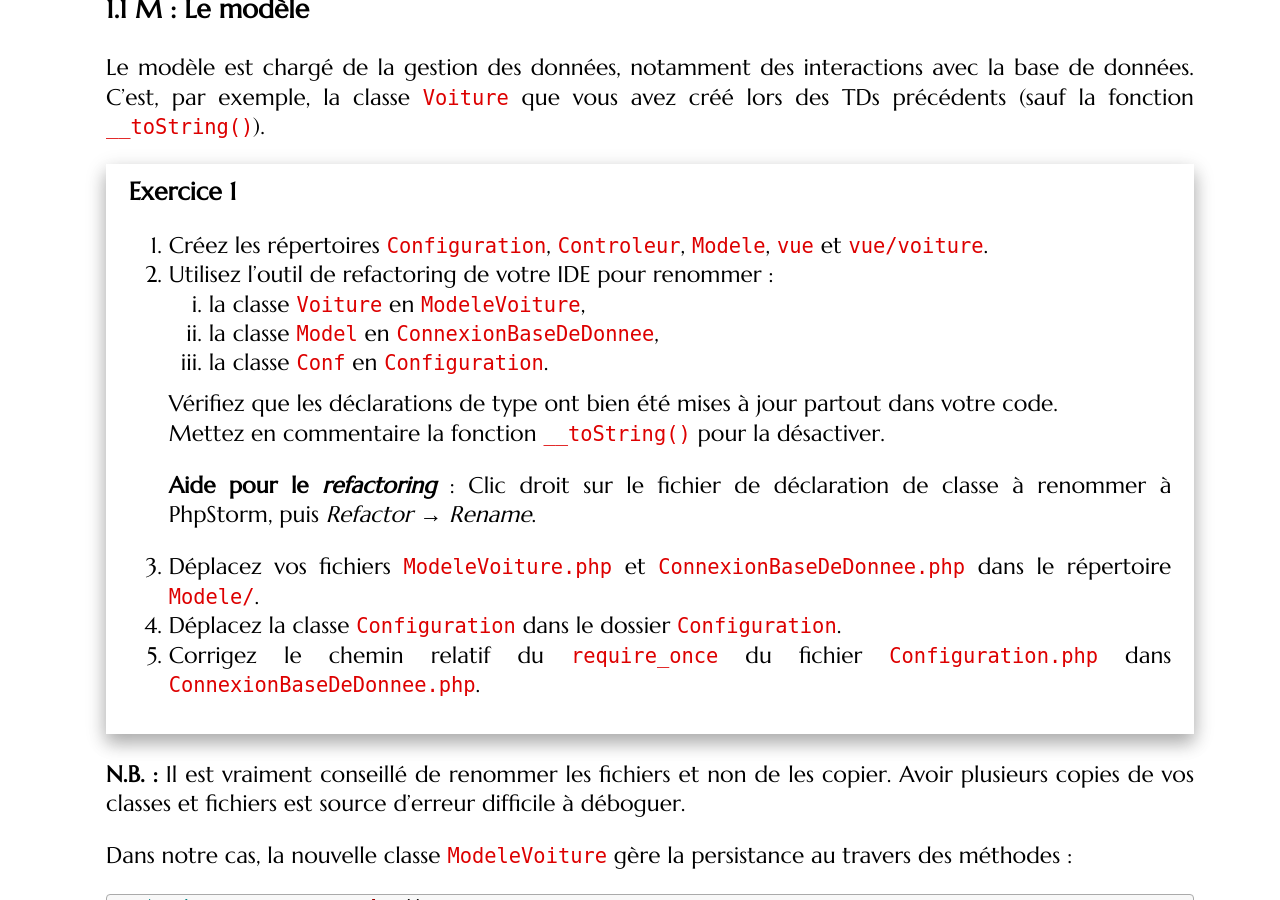
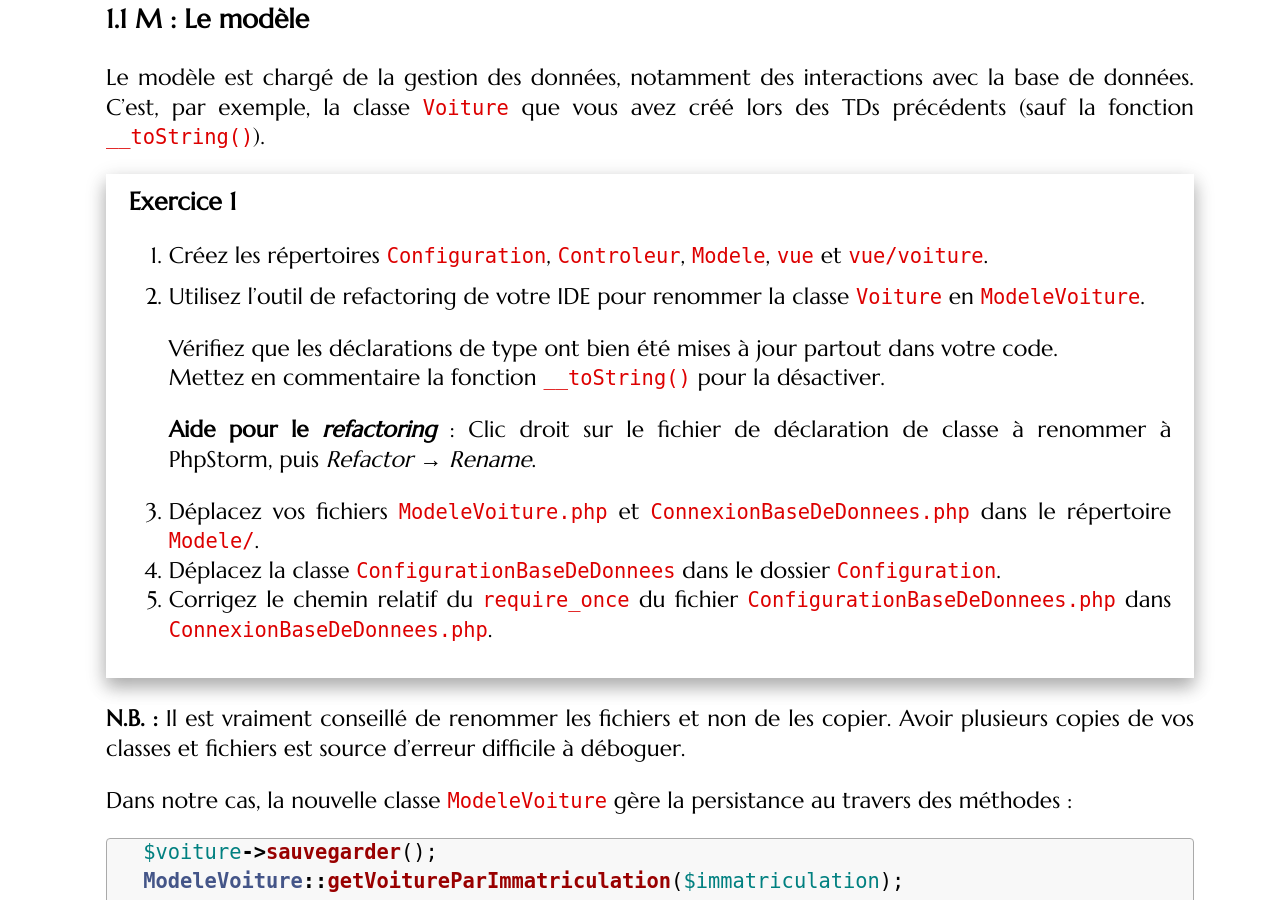
Before and after one commit to romainlebreton/R3.01-DeveloppementWeb, a Jekyll site: the page built from tutorials/tutorial4.md, in a window 1280 px wide and 900 px high, scrolled down 2623 px. Built offline with Jekyll 4.4.1, drawn with Linux system fonts in a browser that asks for light colours; some web fonts are replaced.

Commit message:
TD4: Model -> ConnexionBaseDeDonnees Conf -> ConfigurationBaseDeDonnees getVoitureParImmat -> getVoitureParImmatriculation

```diff
--- a/tutorials/tutorial4.md
+++ b/tutorials/tutorial4.md
@@ -77,7 +77,7 @@ ayant des fonctions bien précises. Dans notre exemple, l'ancien fichier
 Voici un aperçu de tous les fichiers que nous allons créer dans ce TD.
 
 <img alt="Structure de nos fichiers"
-src="../assets/TD4/StructureRepertoire.png" style="margin-left:auto;margin-right:auto;display:block;width:14em;">
+src="../assets/TD4/StructureRepertoire.png" style="margin-left:auto;margin-right:auto;display:block;width:17em;">
 
 **Conventions de nommage :**
 1. Les noms des fichiers PHP de déclaration de classe commencent par une majuscule, les autres non.
@@ -93,18 +93,16 @@ lors des TDs précédents (sauf la fonction `__toString()`).
 <div class="exercise">
 
 1. Créez les répertoires `Configuration`, `Controleur`, `Modele`, `vue` et `vue/voiture`.
-2. Utilisez l'outil de refactoring de votre IDE pour renommer :
-   1. la classe `Voiture` en `ModeleVoiture`,
-   2. la classe `Model` en `ConnexionBaseDeDonnee`,
-   3. la classe `Conf` en `Configuration`.
+2. Utilisez l'outil de refactoring de votre IDE pour renommer la classe
+   `Voiture` en `ModeleVoiture`.
 
    Vérifiez que les déclarations de type ont bien été mises à jour partout dans votre code.
    Mettez en commentaire la fonction `__toString()` pour la désactiver.
 
    **Aide pour le *refactoring*** : Clic droit sur le fichier de déclaration de classe à renommer à PhpStorm, puis *Refactor* → *Rename*.
-3. Déplacez vos fichiers `ModeleVoiture.php` et `ConnexionBaseDeDonnee.php` dans le répertoire `Modele/`.
-4. Déplacez la classe `Configuration` dans le dossier `Configuration`.
-5. Corrigez le chemin relatif du `require_once` du fichier `Configuration.php` dans `ConnexionBaseDeDonnee.php`.
+3. Déplacez vos fichiers `ModeleVoiture.php` et `ConnexionBaseDeDonnees.php` dans le répertoire `Modele/`.
+4. Déplacez la classe `ConfigurationBaseDeDonnees` dans le dossier `Configuration`.
+5. Corrigez le chemin relatif du `require_once` du fichier `ConfigurationBaseDeDonnees.php` dans `ConnexionBaseDeDonnees.php`.
 
 </div>
 
```
Also changed, not shown: assets/TD4/StructureRepertoire.png.
